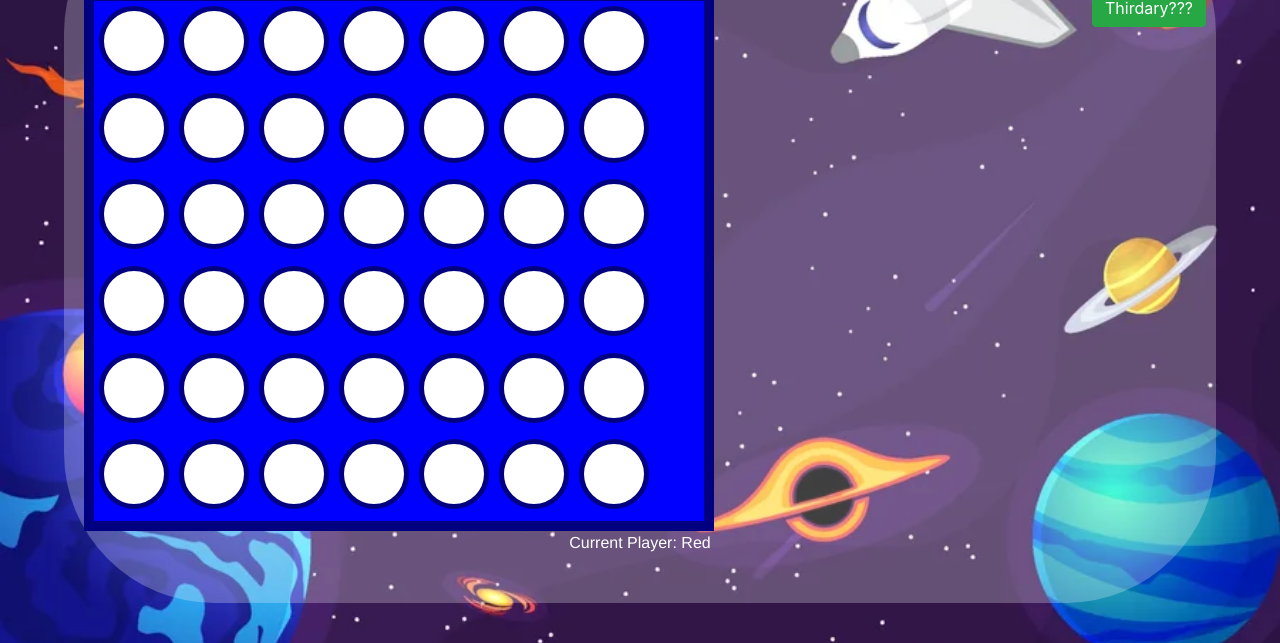
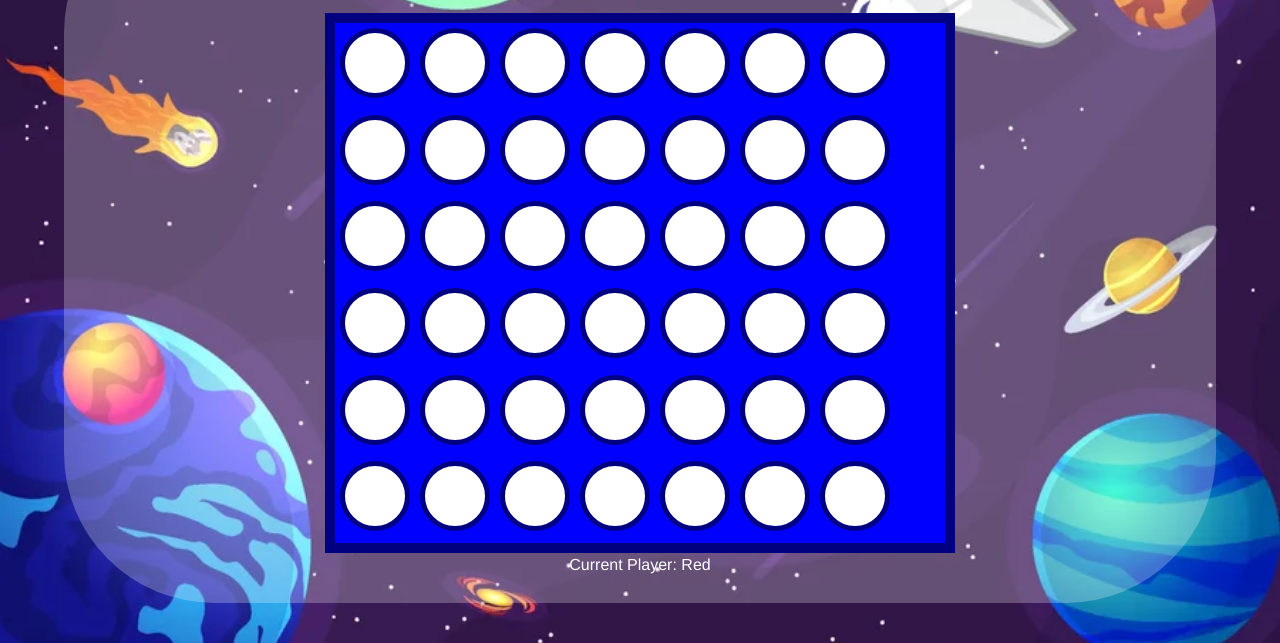
Before and after one commit to LukeThornton92/Milestone-Project-2-C4, a plain HTML site: page index.html in a window 1280 px wide. Shown: the part 157-800 px from the top of the page. Drawn offline with nearby package versions, Linux system fonts and the light colour scheme; a web font is replaced by a local one.

Commit message:
fix: board now centered

```diff
--- a/assets/css/style.css
+++ b/assets/css/style.css
@@ -43,18 +43,18 @@ body {
 /* ------------- Back Panel ------------- */
 
 .back-panel {
-  z-index: -1;
-  position: absolute;
-  top: 50%;
-  left: 50%;
-  transform: translate(-50%, -50%);
+  background-color: rgba(255, 255, 255, 0.247);
+  border-radius: 150px;
+  padding: 20px;
   width: 90%;
   max-width: 100vw;
   height: 90%;
   max-height: 100vh;
-  padding: 20px;
-  background-color: rgba(255, 255, 255, 0.247);
-  border-radius: 150px;
+  margin: auto; /* Center the back panel horizontally */
+  display: flex;
+  flex-direction: column;
+  justify-content: center;
+  align-items: center;
 }
 /* ------------- Text ------------- */
 /* Review font family not being picked up by body selector */
```
